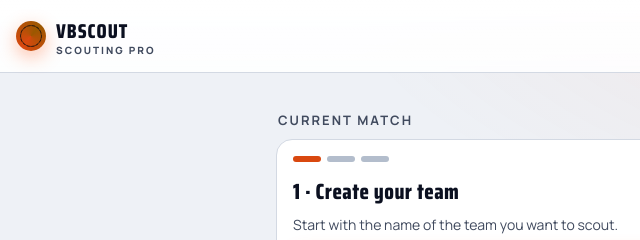
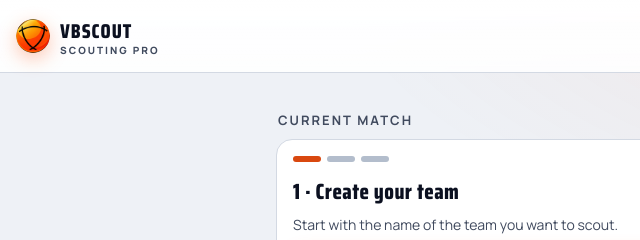
Before and after one commit to gabrielemarchetta/vbscout, a plain HTML site: page index.html in a window 1280 px wide. Shown: the top 240 px of the page, 0-640 px from the left. Drawn offline with Linux system fonts and the light colour scheme.

Commit message:
Nuovo logo: icone dell'app e logo nell'intestazione
Co-Authored-By: Claude Opus 5.5 <noreply@anthropic.com>
Claude-Session: https://claude.ai/code/session_0111vMebdYkcQTiodvdAqdwf

```diff
--- a/index.html
+++ b/index.html
@@ -78,14 +78,7 @@ input,select,textarea{font-family:inherit}
   backdrop-filter:blur(12px);border-bottom:1px solid var(--line);
 }
 .logo{display:flex;align-items:center;gap:10px;font-weight:800;font-size:20px;font-family:'Saira Condensed';letter-spacing:1px;text-transform:uppercase}
-.logo .ball{
-  width:30px;height:30px;border-radius:50%;
-  background:conic-gradient(from 220deg,var(--acc),var(--acc2),var(--acc));
-  box-shadow:0 0 0 2px rgba(255,255,255,.06),0 6px 18px rgba(255,106,43,.4);
-  position:relative;flex:none;
-}
-.logo .ball::before,.logo .ball::after{content:"";position:absolute;inset:4px;border-radius:50%;border:1.5px solid rgba(12,14,18,.55)}
-.logo .ball::after{transform:rotate(60deg);border-style:dashed}
+.logo .ball{width:34px;height:34px;border-radius:50%;flex:none;display:block;box-shadow:0 6px 18px rgba(255,106,43,.35)}
 .logo small{color:var(--mut);font-family:'Manrope';font-size:10px;letter-spacing:2px;display:block;margin-top:-4px}
 .top .ctx{margin-left:auto;text-align:right;font-size:12px;color:var(--mut);line-height:1.3;min-width:0}
 .top .ctx b{color:var(--txt);font-size:13px}
@@ -309,7 +302,7 @@ video{width:100%;border-radius:14px;background:#000;display:block}
 <body>
 
 <div class="top">
-  <div class="logo"><span class="ball"></span><div>VBScout<small>SCOUTING PRO</small></div></div>
+  <div class="logo"><img class="ball" src="logo.png" alt="" width="34" height="34"><div>VBScout<small>SCOUTING PRO</small></div></div>
   <div class="ctx" id="ctxBox"><b id="ctxTeam">—</b><div id="ctxMatch" data-i18n="ctx.noMatch">nessuna partita</div></div>
   <button class="iconbtn setbtn" id="settingsBtn" type="button" data-i18n-aria="set.title" data-i18n-title="set.title" aria-label="Impostazioni" title="Impostazioni">⚙️</button>
 </div>
--- a/sw.js
+++ b/sw.js
@@ -9,11 +9,12 @@
    - Tutti i percorsi sono RELATIVI: funziona in qualunque cartella del repo.
 */
 
-const CACHE_VERSION = 'vbscout-v34';     // <-- incrementa (v2, v3...) ad ogni aggiornamento
+const CACHE_VERSION = 'vbscout-v36';     // <-- incrementa (v2, v3...) ad ogni aggiornamento
 const APP_SHELL = [
   './',
   './index.html',
   './manifest.json',
+  './logo.png',
   './icon-192.png',
   './icon-512.png',
   './icon-maskable-512.png',
```
Also changed, not shown: icon-192.png, icon-512.png, icon-maskable-512.png, logo.png (added).
